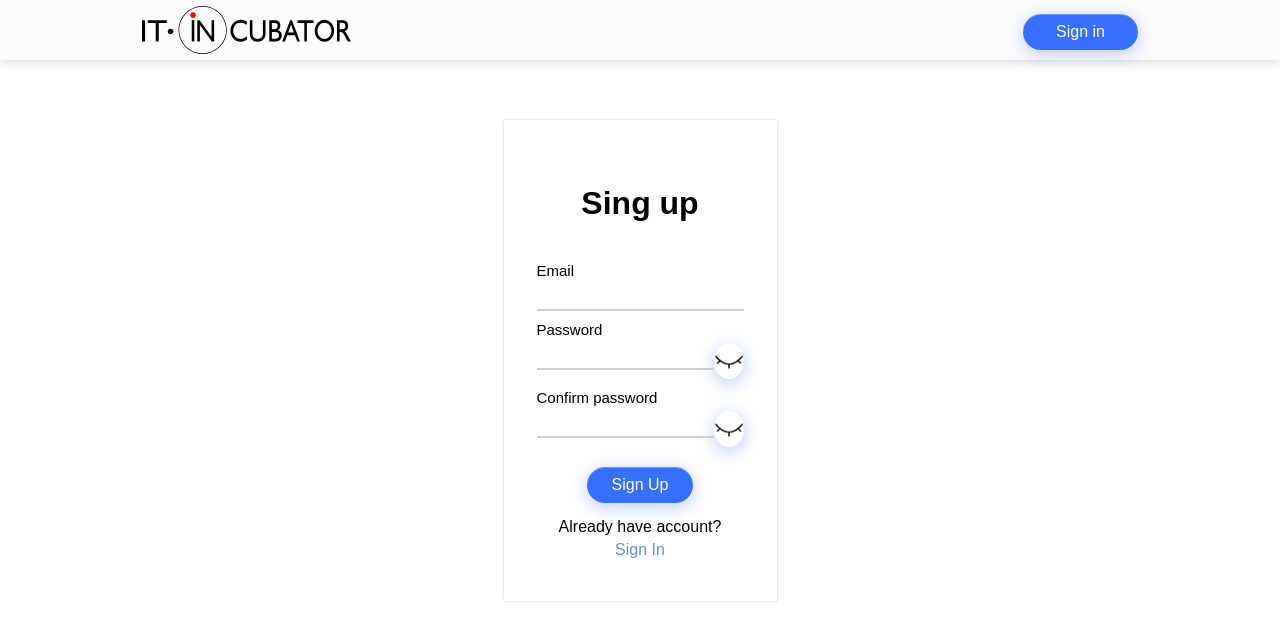
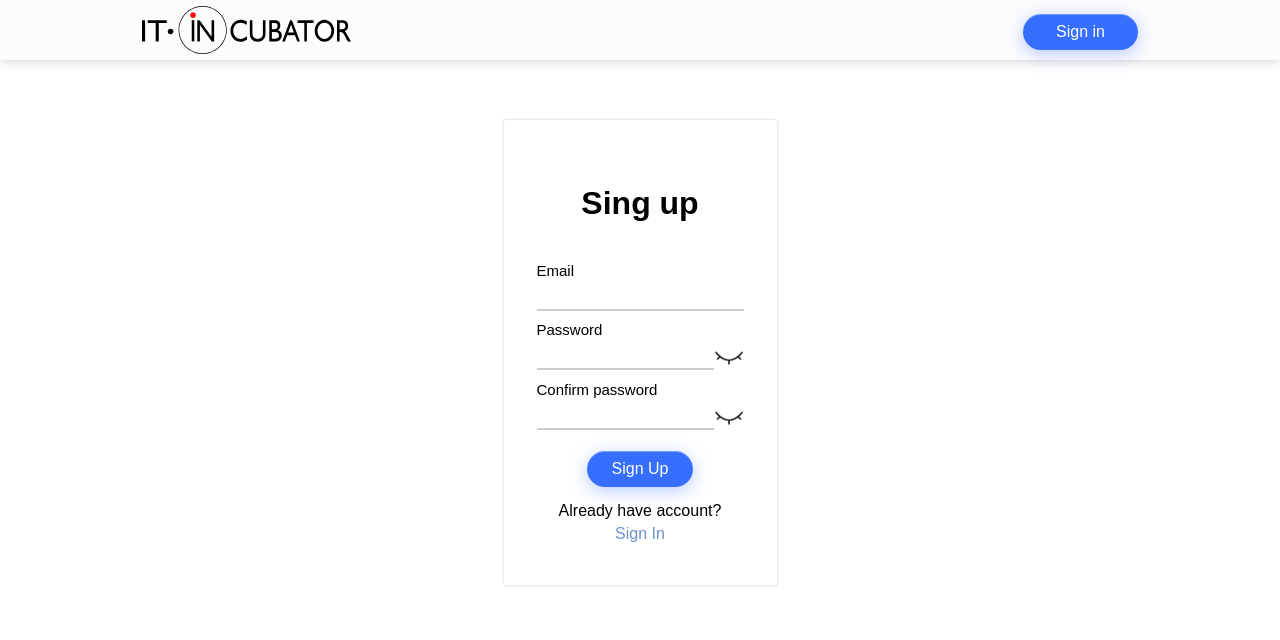
Before and after one commit to Mart7anova/qnun, a React (Create React App) app: page / in a window 1280 px wide. Shown: the top 640 px of the page. Built offline with nearby package versions, Linux system fonts and the light colour scheme; no server answers.

Commit message:
fix passwordview from button => span

```diff
--- a/src/s1-main/m1-ui/common/c1-components/passwordView/PasswordView.tsx
+++ b/src/s1-main/m1-ui/common/c1-components/passwordView/PasswordView.tsx
@@ -1,7 +1,6 @@
 import React, {DetailedHTMLProps, InputHTMLAttributes, useState} from 'react';
 
 import {Input} from '../Input/Input';
-import {Button} from '../Button/Button';
 
 import style from './PasswordView.module.scss'
 
@@ -35,13 +34,13 @@ export const PasswordView = (props: PropsType) => {
             <Input type={inputType}
                    {...restProps}
             />
-            <Button className={style.button} onClick={onChangeIsOpenStatus}>
+            <span className={style.button} onClick={onChangeIsOpenStatus}>
                 {
                     isOpenPassword
                         ? <img src={open} alt={'open'} className={style.img}/>
                         : <img src={close} alt={'close'} className={style.img}/>
                 }
-            </Button>
+            </span>
         </div>
     );
 };
```
